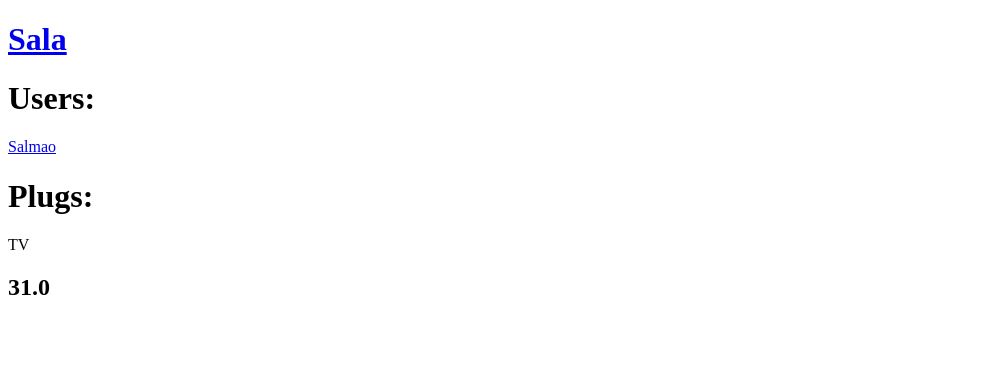
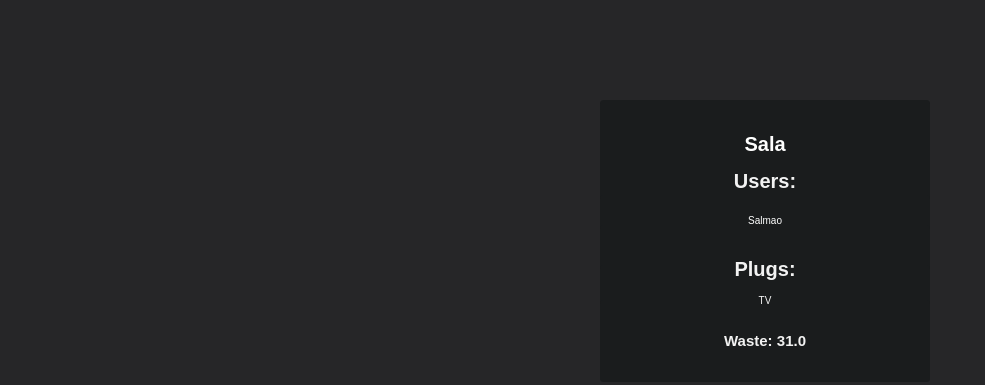
Before and after one commit to Joao-Maria-Janeiro/CityHack, a Django app: template Back-End/users/templates/users/user_page.html in a window 1280 px wide. Shown: the top 385 px of the page, without its empty margins (0-985 px from the left). Run offline with Django 3.2, Linux system fonts and the light colour scheme; the template is opened without the code that fills it: values that come from a table or form of the project are taken from there, others are empty; data comes from the database, SQL or seed files in the repository; both versions use the stored data as it was after the commit.

Commit message:
Major changes

```diff
--- a/Back-End/CityHack/urls.py
+++ b/Back-End/CityHack/urls.py
@@ -15,9 +15,11 @@ Including another URLconf
 """
 from django.contrib import admin
 from django.urls import path, include
+from users.views import user_page
 
 urlpatterns = [
     path('admin/', admin.site.urls),
     path('products/', include('nodes.urls')),
-    path('users/', include('users.urls'))
+    path('users/', include('users.urls')),
+    path('', include('users.urls'))
 ]
--- a/Back-End/users/templates/users/user_page.html
+++ b/Back-End/users/templates/users/user_page.html
@@ -3,27 +3,151 @@
   <head>
     <meta charset="utf-8">
     <title></title>
+    <style media="screen">
+    body {
+          background-color: #262628;
+          margin: 0;
+          padding: 0;
+          font-family: Arial, sans-serif;
+          color: #F2F2F2;
+    }
+    #container-escreve {
+      margin-top: 100px;
+      margin-bottom: 125px;
+      margin-left: 600px;
+      width: 330px;
+      height: 0px;
+      text-align: center;
+    }
+
+    #container-caixa {
+      margin-top: 0px;
+      margin-bottom: 0px;
+      margin-left: 600px;
+      width: 330px;
+      height: 20px;
+      text-align: center;
+    }
+
+    #container-caixa2 {
+      margin-top: -20px;
+      margin-bottom: 20px;
+      margin-left: 600px;
+      width: 330px;
+      height: 10px;
+      text-align: center;
+    }
+
+    #container-caixa3 {
+      margin-top: 30px;
+      margin-bottom: 30px;
+      margin-left: 600px;
+      width: 330px;
+      height: 5px;
+      text-align: center;
+    }
+
+    #container-caixa4 {
+      margin-top:-35px;
+      margin-bottom: 10px;
+      margin-left: 600px;
+      width: 330px;
+      height: 33px;
+      text-align: center;
+    }
+
+    #container-caixa5 {
+      margin-top:30px;
+      margin-bottom: 0px;
+      margin-left: 600px;
+      width: 330px;
+      height: 100px;
+      text-align: center;
+    }
+
+    #container-caixa6 {
+      margin-top: -30px;
+      margin-bottom: 30px;
+      margin-left: 600px;
+      width: 330px;
+      height: 20px;
+      text-align: center;
+    }
+
+    #feito {
+      position: center;
+      background-color: #1A1C1D;
+      width: 100%;
+      padding: 20px 0px;
+      border-radius: 0.35em;
+      font-size: 10px;
+    }
+
+    a:link {
+      color: white;
+      background-color: transparent;
+      text-decoration: none;
+    }
+    a:visited {
+      color: white;
+      background-color: transparent;
+      text-decoration: none;
+    }
+    a:hover {
+      color: green;
+      background-color: transparent;
+      text-decoration: underline;
+    }
+    a:active {
+      color: yellow;
+      background-color: transparent;
+      text-decoration: underline;
+    }
+
+    </style>
   </head>
   <body>
-    <div class="container">
       {% for div in divisions.all %}
-      <div class="row">
-        <a href="{% url 'daily_rundown' div.name %}"><h1>{{ div.name }}</h1></a>
-        <h1>Users:</h1>
+      <div id="container-escreve">
+        <div id="feito">
+          <a href="{% url 'daily_rundown' div.name %}"><h1>{{ div.name }}</h1></a>
+          <h1>Users:</h1>
+        </div>
+      </div>
         {% if div.member_set.all.count != 0 %}
           {% for member in div.member_set.all %}
-          <a href="{% url 'member_waste' member.name  %}">{{member.name}}</a>
+          <div id="container-caixa6">
+            <div id="feito">
+              <a href="{% url 'member_waste' member.name  %}">{{member.name}}</a>
+            </div>
+          </div>
           {% endfor %}
         {% else %}
-        <p>No users currently registered in this room</p>
+        <div id="container-caixa4">
+          <div id="feito">
+            <p>No users currently registered in this room</p>
+          </div>
+        </div>
         {% endif %}
+        <div id="container-caixa2">
+          <div id="feito">
+            <h1>Plugs:</h1>
+          </div>
+        </div>
 
-        <h1>Plugs:</h1>
         {% for product in div.products.all %}
-        <p>{{product.name}}</p>
+        <div id="container-caixa3">
+          <div id="feito">
+            <p>{{product.name}}</p>
+          </div>
+        </div>
         {% endfor %}
       </div>
-      <h2>{{div.monthly_waste}}</h2>
+      <div id="container-caixa5">
+        <div id="feito">
+          <h2> Waste: {{div.monthly_waste}}</h2>
+        </div>
+      </div>
       {% endfor %}
       <!-- {% for member in members %}
         <h1>{{ member.name }}</h1>
@@ -34,5 +158,10 @@
         {% endfor %}
       {% endfor %} -->
     </div>
+    <br>
+    <br>
+    <br>
+    <br>
+    <br>
   </body>
 </html>
```
Also changed, not shown: Back-End/nodes/templates/nodes/associate_member.html (+44 -9 lines), Back-End/nodes/templates/nodes/member_waste.html (+44 -3 lines), Back-End/nodes/templates/nodes/register_plug.html (+45 -8 lines), Back-End/nodes/views.py (+50 -3 lines), Back-End/users/templates/users/login.html (+7 -3 lines), Back-End/db.sqlite3.
